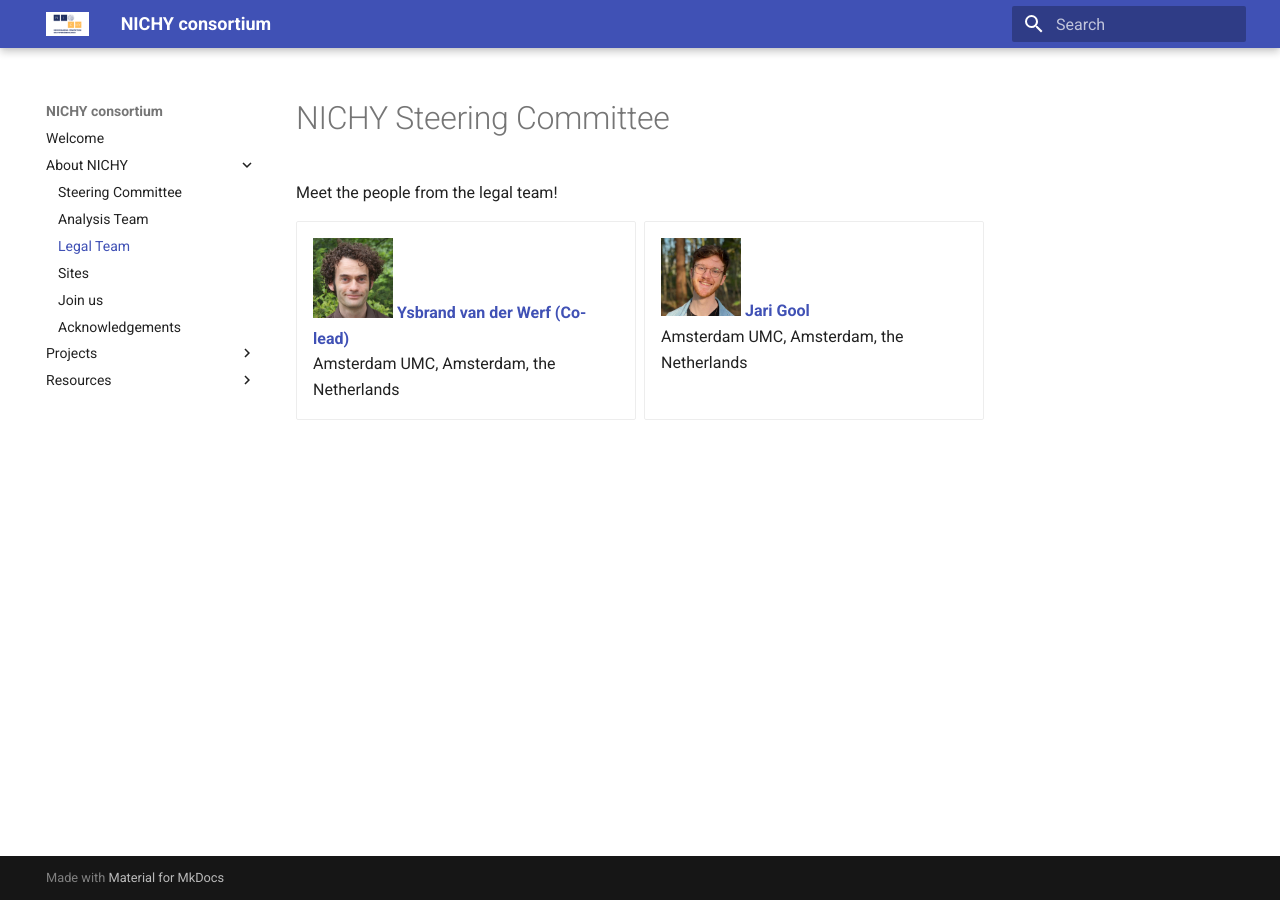
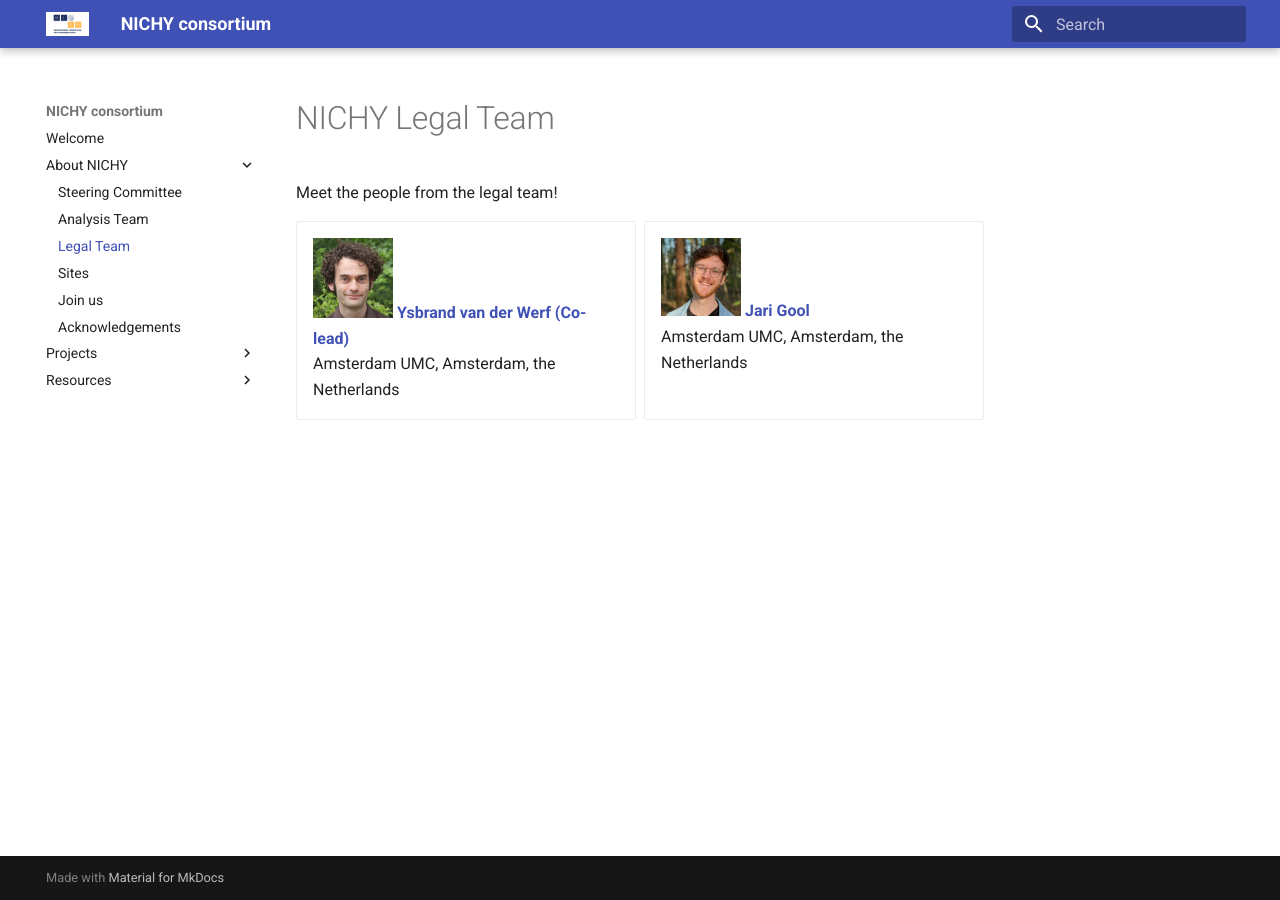
Before and after one commit to nichy-consortium/nichy, an MkDocs documentation site: the page built from docs/working_group/legal_team.md, in a window 1280 px wide. Built offline with MkDocs 1.6.1 and Material for MkDocs 9.7.7, drawn with Linux system fonts in a browser that asks for light colours.

Commit message:
Update legal_team.md

```diff
--- a/docs/working_group/legal_team.md
+++ b/docs/working_group/legal_team.md
@@ -1,4 +1,4 @@
-# NICHY Steering Committee
+# NICHY Legal Team
 
 Meet the people from the legal team!
 
```
